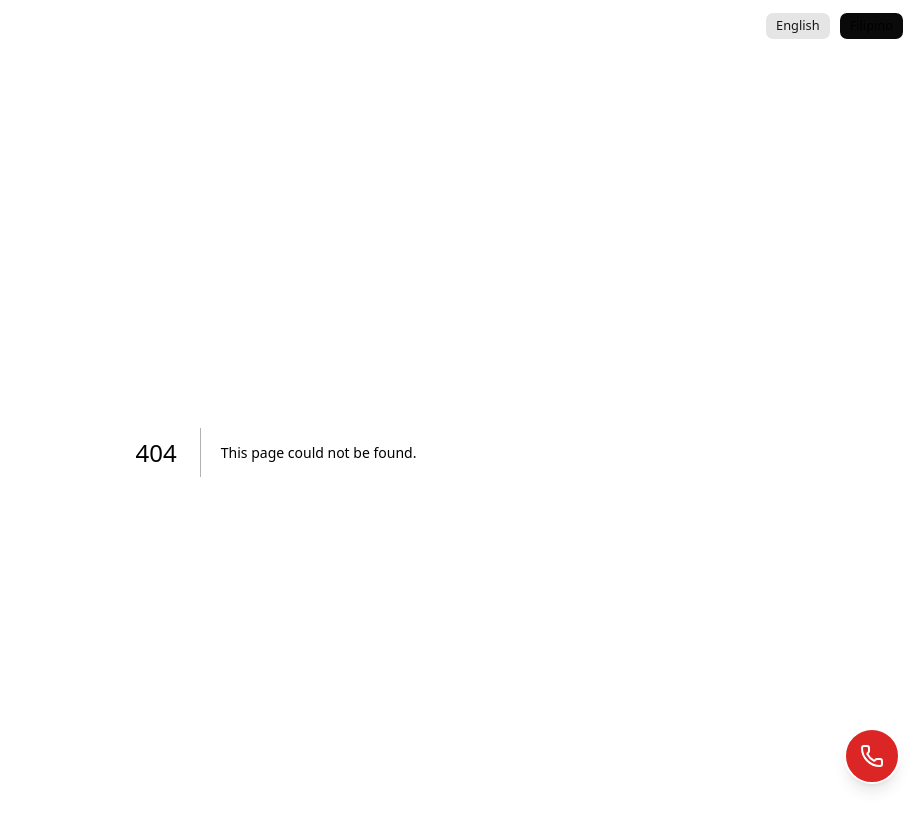
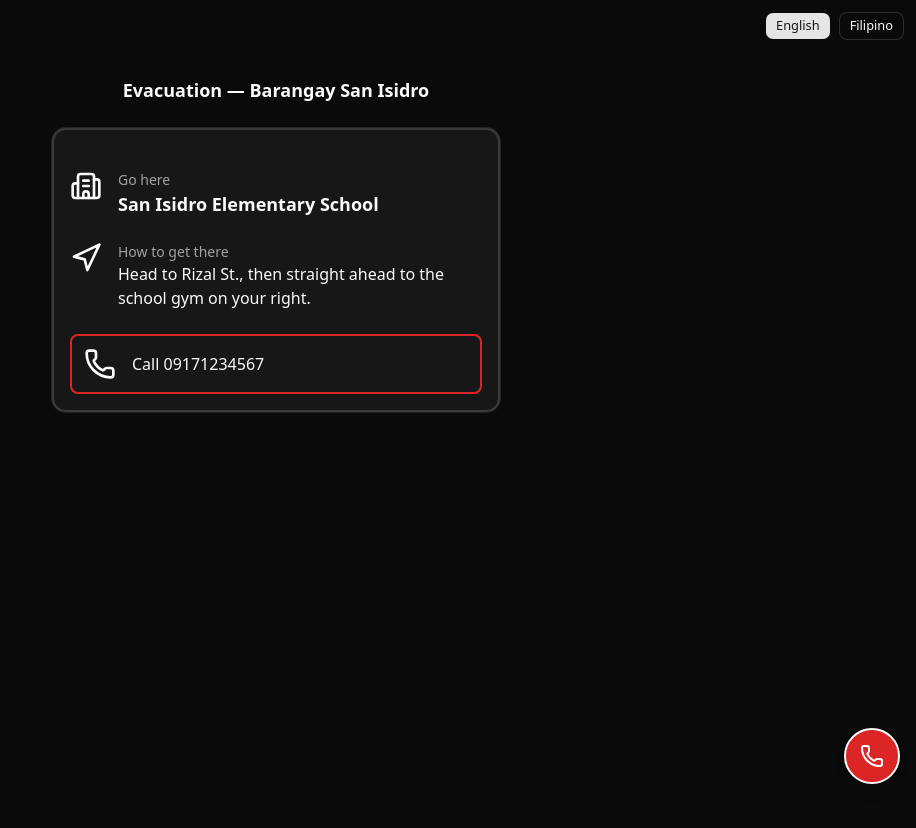
Before and after one commit to genostzy/WeatherWell, a Next.js app: page /evacuation in a window 1280 px wide. Before the commit this address had no page. Shown: the top 828 px of the page, without its empty margins (364-1280 px from the left). After the commit the page ends 800 px from the top, so only its background shows below. Built offline with nearby package versions, Linux system fonts and the light colour scheme.

Commit message:
feat: add evacuation instructions with pictogram cues

```diff
--- /dev/null
+++ b/src/app/evacuation/page.tsx
@@ -0,0 +1,13 @@
+import { EvacuationInstructions } from "@/features/evacuation/evacuation-instructions";
+import { MOCK_ZONES } from "@/lib/mock-data";
+
+export default function EvacuationPage() {
+  const zone = MOCK_ZONES[0];
+
+  return (
+    <main className="flex flex-1 flex-col items-center gap-6 p-6">
+      <h1 className="text-lg font-semibold">Evacuation — {zone.name}</h1>
+      <EvacuationInstructions zone={zone} />
+    </main>
+  );
+}
--- /dev/null
+++ b/src/features/evacuation/evacuation-instructions.tsx
@@ -0,0 +1,55 @@
+"use client";
+
+import { Building2, Navigation, Phone } from "lucide-react";
+import { Card, CardContent } from "@/components/ui/card";
+import { useLanguage } from "@/features/i18n/language-provider";
+import { t } from "@/lib/i18n";
+import type { Zone } from "@/lib/types";
+
+export function EvacuationInstructions({ zone }: { zone: Zone }) {
+  const { lang } = useLanguage();
+
+  return (
+    <Card className="w-full max-w-md border-2">
+      <CardContent className="space-y-6 pt-6">
+        <div className="flex items-start gap-4">
+          <Building2
+            data-testid="icon-evacuation-center"
+            aria-hidden="true"
+            className="h-8 w-8 shrink-0"
+          />
+          <div>
+            <p className="text-sm text-muted-foreground">Go here</p>
+            <p className="text-lg font-semibold">{zone.evacuationCenterName}</p>
+          </div>
+        </div>
+
+        <div className="flex items-start gap-4">
+          <Navigation
+            data-testid="icon-route"
+            aria-hidden="true"
+            className="h-8 w-8 shrink-0"
+          />
+          <div>
+            <p className="text-sm text-muted-foreground">How to get there</p>
+            <p lang={lang} className="text-base">
+              {t(zone.evacuationRouteText, lang)}
+            </p>
+          </div>
+        </div>
+
+        <a
+          href={`tel:${zone.hotlineNumber}`}
+          className="flex items-center gap-4 rounded-md border-2 border-severity-red p-3"
+        >
+          <Phone
+            data-testid="icon-hotline"
+            aria-hidden="true"
+            className="h-8 w-8 shrink-0"
+          />
+          <span className="text-base font-medium">Call {zone.hotlineNumber}</span>
+        </a>
+      </CardContent>
+    </Card>
+  );
+}
```
Also changed, not shown: 1 other file (tests, documents, lock files or other folders).
